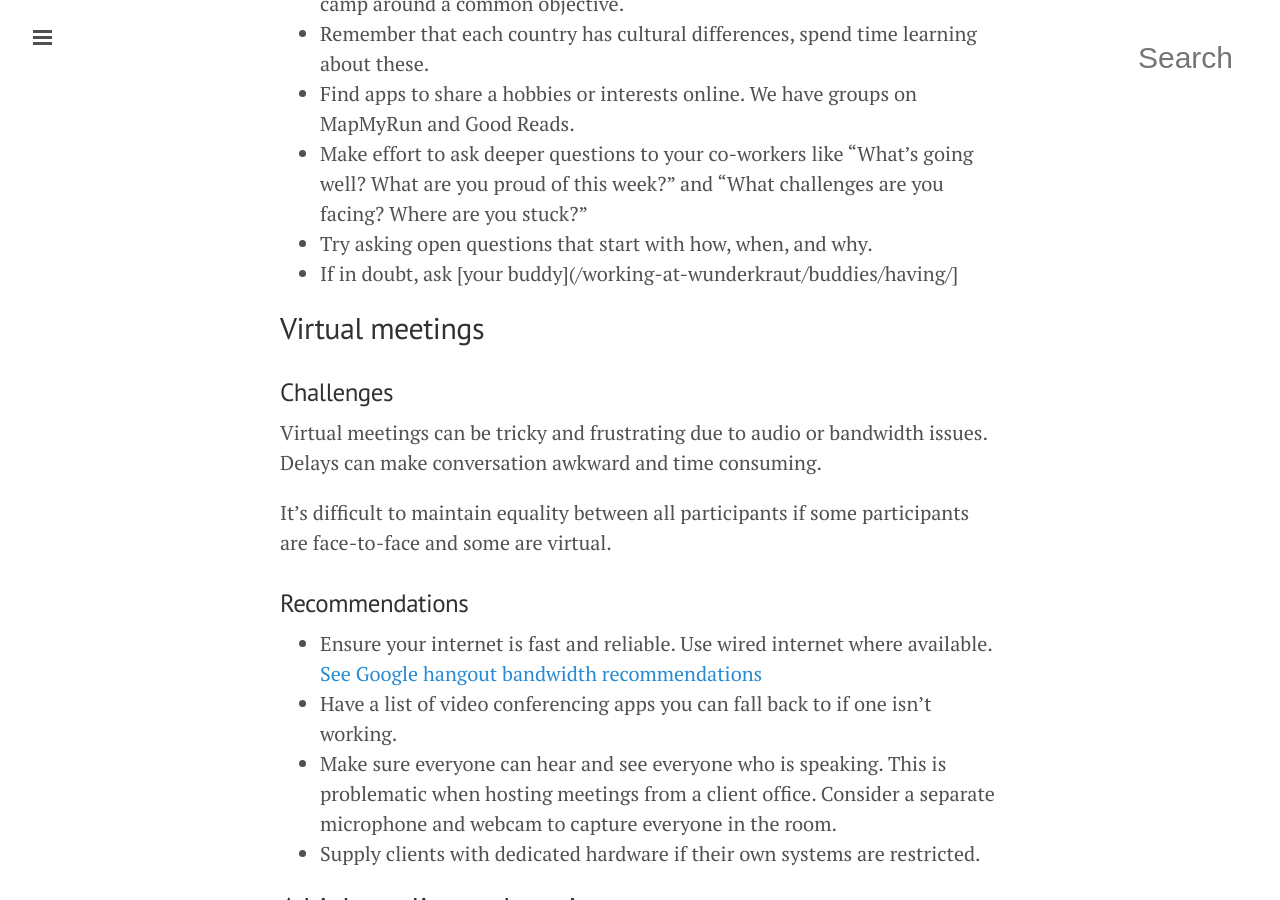
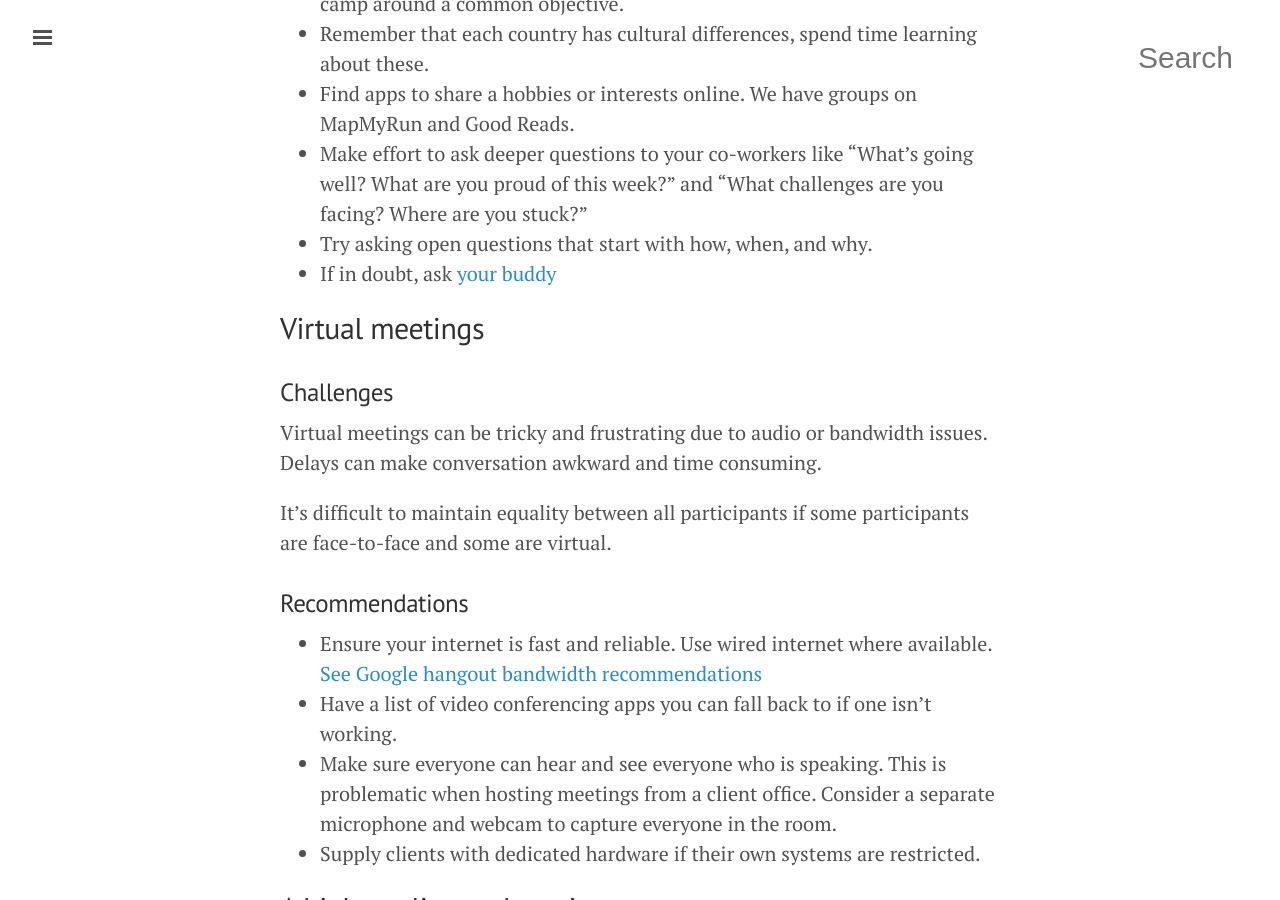
Before and after one commit to tormi/WunderWay, a Jekyll site: the page built from working-at-wunderkraut/distributed-working.md, in a window 1280 px wide and 900 px high, scrolled down 1500 px. Built offline with Jekyll 4.4.1, drawn with Linux system fonts in a browser that asks for light colours; nearby versions of some CDN libraries; some of the changed text lies outside the part shown.

Commit message:
Fixed formatting errors spotted by Joe

```diff
--- a/working-at-wunderkraut/distributed-working.md
+++ b/working-at-wunderkraut/distributed-working.md
@@ -16,7 +16,7 @@
 * [Camaraderie](#{{ "Camaraderie" | slugify }}) (or lack of)
 * [Virtual meetings](#{{ "Virtual meetings" | slugify }})
 * [A high quality work environment](#{{ "A high quality work environment" | slugify }})
-* [Timezones](##{{ "Timezones" | slugify }})
+* [Timezones](#{{ "Timezones" | slugify }})
 
 ## Low visibility
 
@@ -49,7 +49,7 @@
 * Find apps to share a hobbies or interests online. We have groups on MapMyRun and Good Reads.
 * Make effort to ask deeper questions to your co-workers like “What's going well? What are you proud of this week?” and “What challenges are you facing? Where are you stuck?”
 * Try asking open questions that start with how, when, and why.
-* If in doubt, ask [your buddy](/working-at-wunderkraut/buddies/having/]
+* If in doubt, ask [your buddy](/working-at-wunderkraut/buddies/having/)
 
 
 ## Virtual meetings
@@ -80,7 +80,7 @@
 * Assess your working environment. [How does it affect your posture?](http://apps.washingtonpost.com/g/page/national/the-health-hazards-of-sitting/750/)
 * **Invest money in your chair and desk.** The benefits pay off.
 * Everyone is different, don't feel like you need to use the same equipment as everyone else.
-* For more information and ideas, see [Equipment](http://way.wunder.io/working-at-wunderkraut/health-and-safety/work-comfortably/equipment/)
+* For more information and ideas, see [Equipment](/working-at-wunderkraut/health-and-safety/work-comfortably/equipment/)
 * For inspiration, see [This is What a Remote Office Looks Like](https://zapier.com/learn/the-ultimate-guide-to-remote-working/remote-office-photos/)
 
 ## Timezones
```
Also changed, not shown: other parts of working-at-wunderkraut/distributed-working.md (+2 -3 lines).
